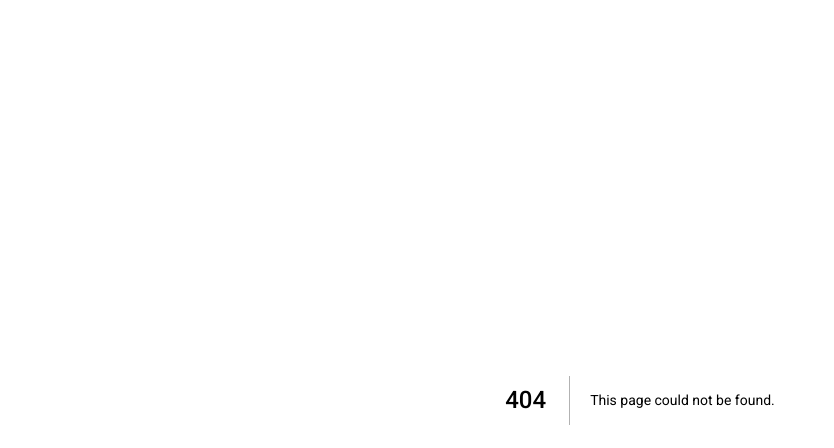
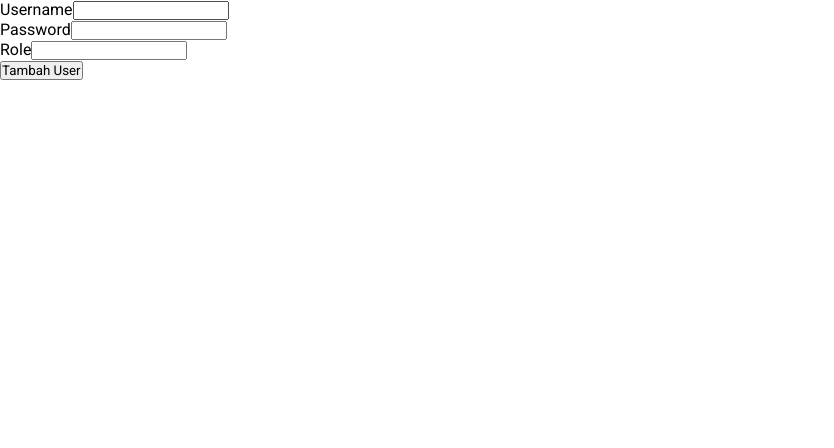
Before and after one commit to Roid-obi/Grobi, a Next.js app: page /register in a window 1280 px wide. Before the commit this address had no page. Shown: the top 448 px of the page, without its empty margins (0-834 px from the left). Built offline with nearby package versions, Linux system fonts and the light colour scheme.

Commit message:
feat: buat function register ke firebase

```diff
--- /dev/null
+++ b/app/register/page.tsx
@@ -0,0 +1,99 @@
+"use client";
+import React, { useState, ChangeEvent, FormEvent } from "react";
+import { ref, push, set, Database } from "firebase/database";
+import database from "@/firebaseConfig";
+
+interface RegisterProps {
+  // Tambahkan properti jika diperlukan
+}
+
+interface User {
+  username: string;
+  password: string;
+  role: string;
+}
+
+const Register: React.FC<RegisterProps> = () => {
+  const [username, setUsername] = useState<string>("");
+  const [password, setPassword] = useState<string>("");
+  const [role, setRole] = useState<string>("");
+
+  const handleUsernameChange = (e: ChangeEvent<HTMLInputElement>) => {
+    setUsername(e.target.value);
+  };
+
+  const handlePasswordChange = (e: ChangeEvent<HTMLInputElement>) => {
+    setPassword(e.target.value);
+  };
+
+  const handleRoleChange = (e: ChangeEvent<HTMLInputElement>) => {
+    setRole(e.target.value);
+  };
+
+  const addUserToDatabase = async (e: FormEvent<HTMLFormElement>) => {
+    e.preventDefault();
+
+    const usersRef = ref(database, "users");
+    const newUserRef = push(usersRef);
+
+    const newUser: User = {
+      username: username,
+      password: password,
+      role: role,
+    };
+
+    try {
+      await set(newUserRef, newUser);
+      console.log("User berhasil ditambahkan ke database");
+
+      setUsername("");
+      setPassword("");
+      setRole("");
+    } catch (error) {
+      console.error("Error menambahkan user ke database:", error);
+    }
+  };
+
+  return (
+    <form onSubmit={addUserToDatabase}>
+      <div>
+        <label htmlFor="username">Username</label>
+        <input
+          type="text"
+          id="username"
+          value={username}
+          onChange={handleUsernameChange}
+          required
+        />
+      </div>
+
+      <div>
+        <label htmlFor="password">Password</label>
+        <input
+          type="password"
+          id="password"
+          value={password}
+          onChange={handlePasswordChange}
+          required
+        />
+      </div>
+
+      <div>
+        <label htmlFor="role">Role</label>
+        <input
+          type="text"
+          id="role"
+          value={role}
+          onChange={handleRoleChange}
+          required
+        />
+      </div>
+
+      <div>
+        <button type="submit">Tambah User</button>
+      </div>
+    </form>
+  );
+};
+
+export default Register;
--- a/firebaseConfig.js
+++ b/firebaseConfig.js
@@ -1,9 +1,10 @@
-import { initializeApp } from 'firebase/app';
+import { initializeApp } from "firebase/app";
 import { getAuth } from "firebase/auth";
 import { getDatabase } from "firebase/database";
-import { getMessaging } from "firebase/messaging";
+// TODO: Add SDKs for Firebase products that you want to use
+// https://firebase.google.com/docs/web/setup#available-libraries
 
-// TODO: Replace the following with your app's Firebase project configuration
+// Your web app's Firebase configuration
 const firebaseConfig = {
     apiKey: "AIzaSyB9FxJ_f96TqSFv7wR312wLPhO4pZGnfhI",
     authDomain: "grobi-gallery.firebaseapp.com",
@@ -14,9 +15,9 @@ const firebaseConfig = {
     appId: "1:1091941921955:web:537de03713580281aefb16"
 };
 
-const app = initializeApp(firebaseConfig);
+// Initialize Firebase
+export const app = initializeApp(firebaseConfig);
 export const auth = getAuth(app);
-export const messaging = getMessaging(app);
 const database = getDatabase(app);
 
 export default database;
--- a/package.json
+++ b/package.json
@@ -9,7 +9,9 @@
     "lint": "next lint"
   },
   "dependencies": {
+    "@types/js-cookie": "^3.0.6",
     "firebase": "^10.11.0",
+    "js-cookie": "^3.0.5",
     "next": "latest",
     "react": "^18",
     "react-dom": "^18",
```
Also changed, not shown: app/profile/page.tsx (added, +28 -0 lines), 1 other file (tests, documents, lock files or other folders).
